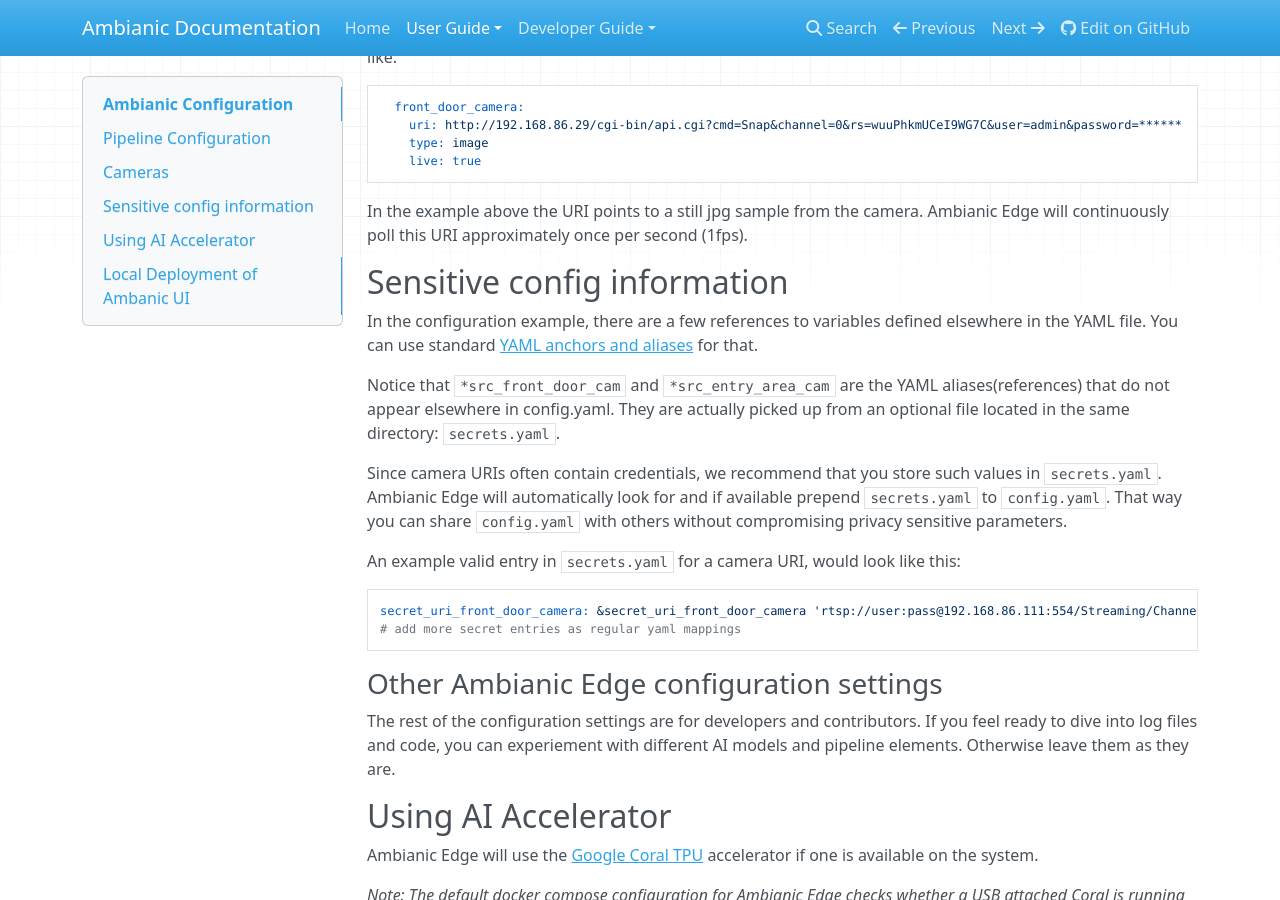
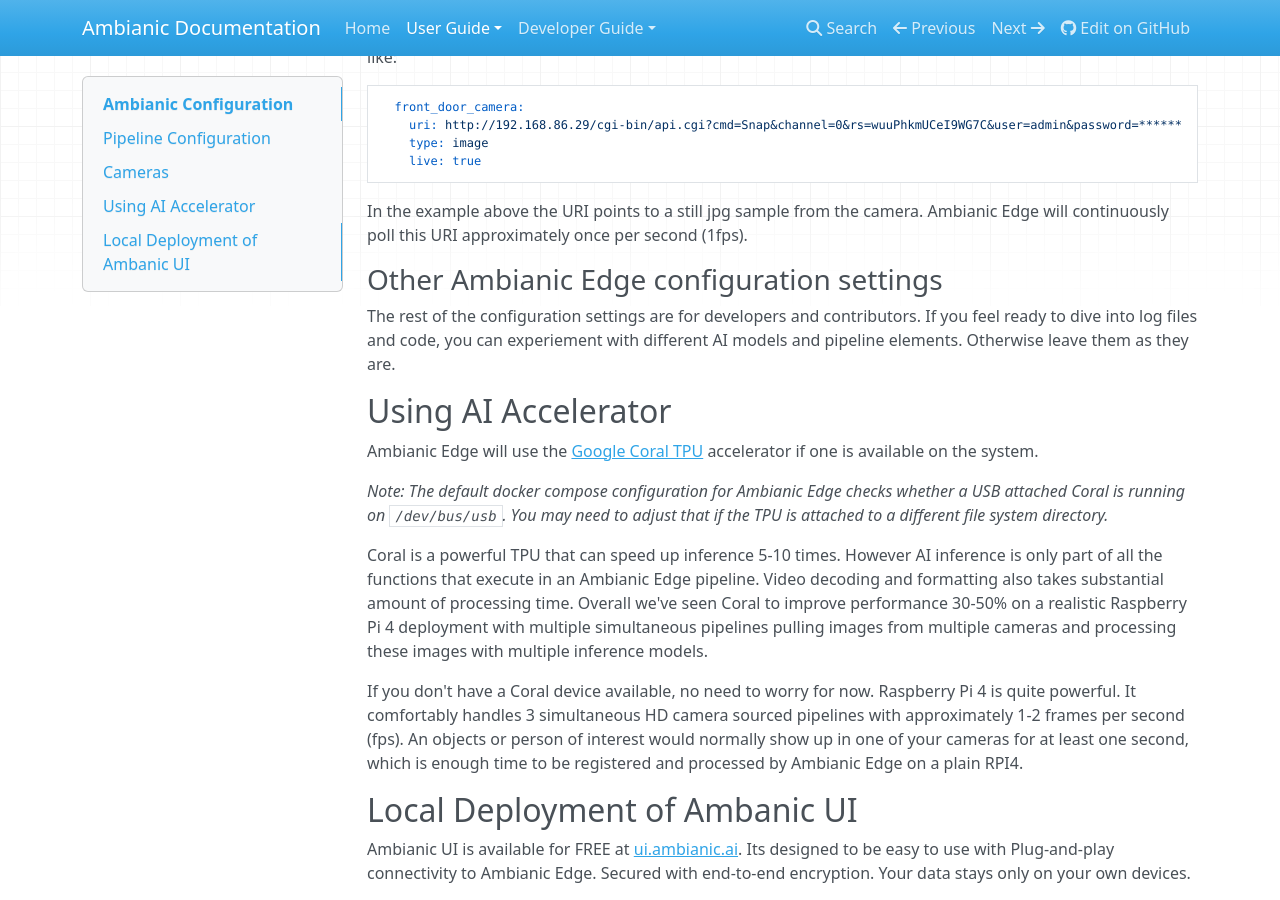
Before and after one commit to ambianic/ambianic-docs, an MkDocs documentation site: the page built from docs-md/users/configure.md, in a window 1280 px wide and 900 px high, scrolled down 5174 px. Built offline with MkDocs 1.6.1, drawn with Linux system fonts in a browser that asks for light colours; nearby versions of some CDN libraries.

Commit message:
drop secrets sections

````diff
--- a/docs-md/users/configure.md
+++ b/docs-md/users/configure.md
@@ -268,26 +268,6 @@
 
 In the example above the URI points to a still jpg sample from the camera. Ambianic Edge will continuously poll this URI approximately once per second (1fps).
 
-## Sensitive config information
-
-In the configuration example, there are a few references to variables
-defined elsewhere in the YAML file. You can use standard [YAML anchors and aliases](https://yaml.org/refcard.html) for that.
-
-Notice that `*src_front_door_cam` and
-`*src_entry_area_cam` are the YAML aliases(references) that do not appear elsewhere in config.yaml.
-They are actually picked up from an optional file located in the same directory: `secrets.yaml`.
-
-Since camera URIs often contain credentials, we recommend that you store such values
-in `secrets.yaml`. Ambianic Edge will automatically look for and if available
-prepend `secrets.yaml` to `config.yaml`. That way you can share
- `config.yaml` with others without compromising privacy sensitive parameters.
-
-An example valid entry in `secrets.yaml` for a camera URI, would look like this:
-```yaml
-secret_uri_front_door_camera: &secret_uri_front_door_camera 'rtsp://user:pass@192.168.86.111:554/Streaming/Channels/101'
-# add more secret entries as regular yaml mappings
-```
-
 ### Other Ambianic Edge configuration settings
 
 The rest of the configuration settings are for developers and contributors. If you feel ready to dive into log files and code, you can experiement with different AI models and pipeline elements. Otherwise leave them as they are.
````
